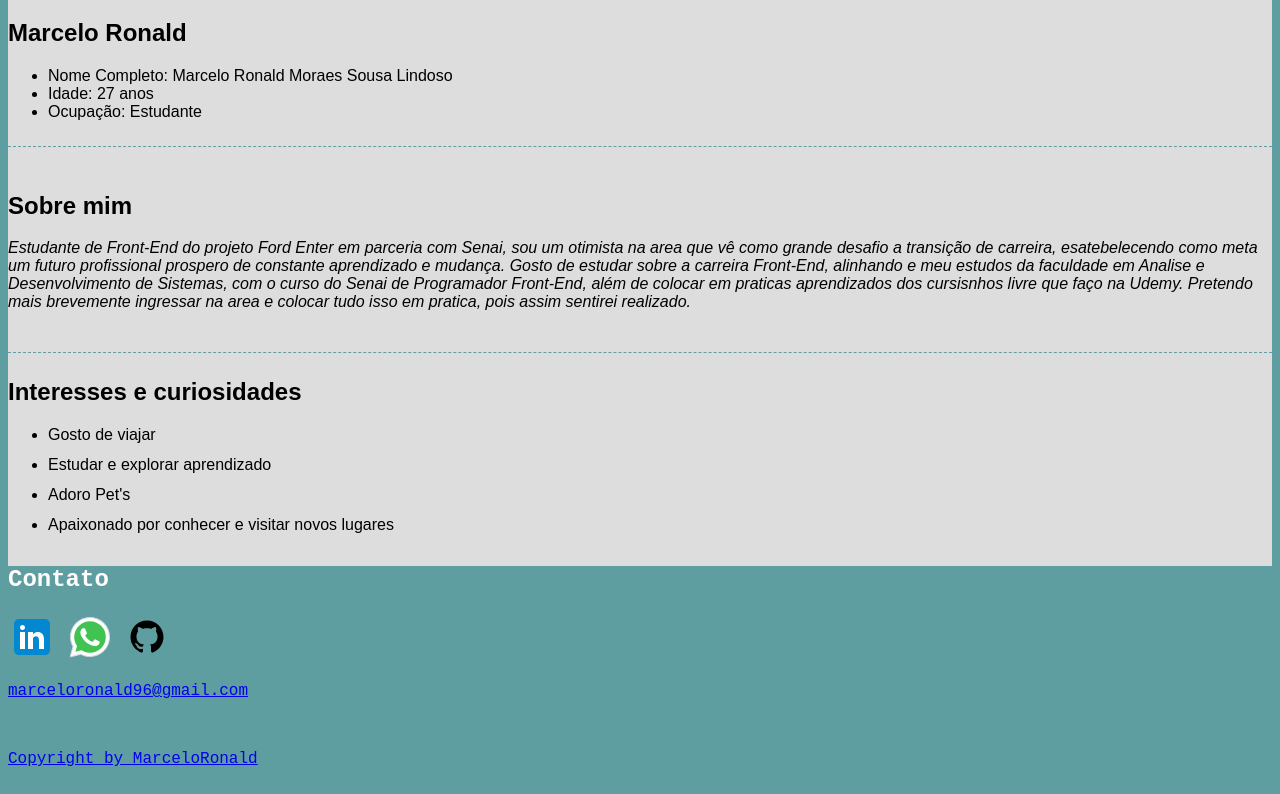
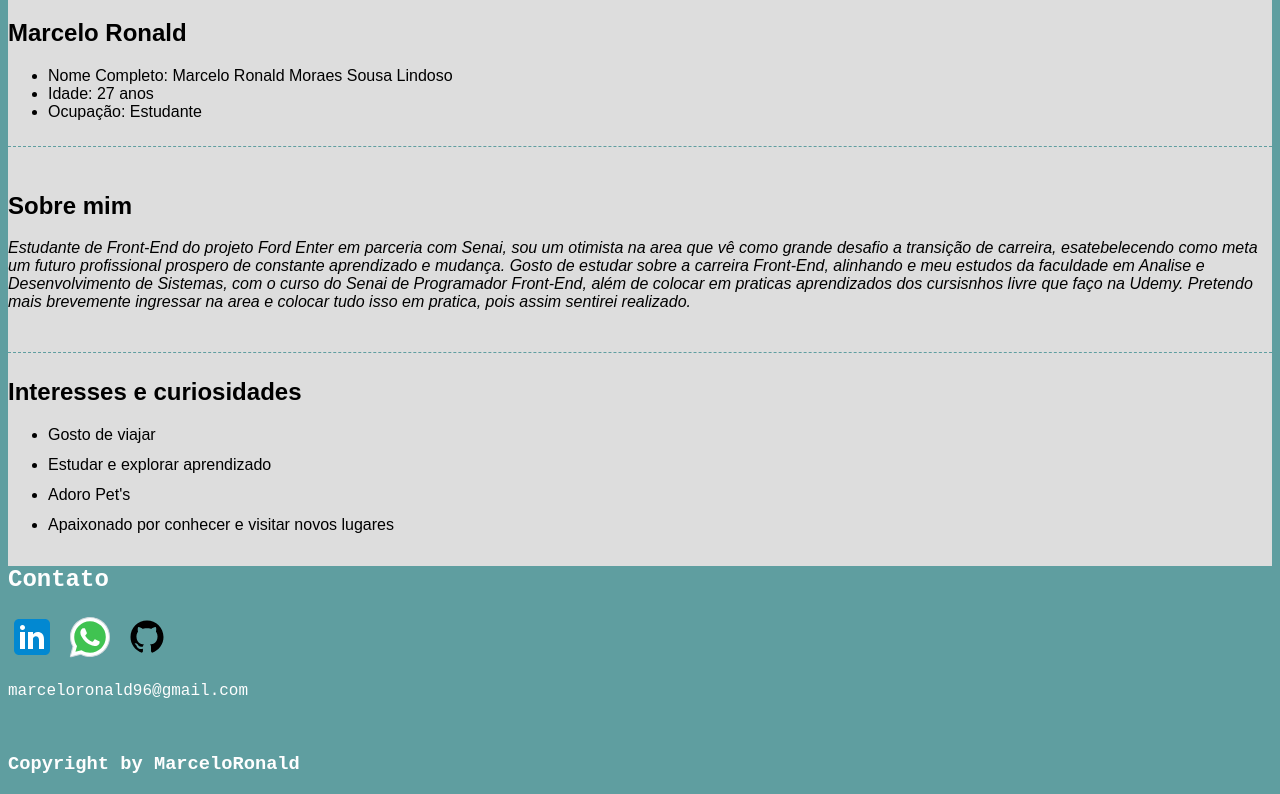
Before and after one commit to marceloronald96/avaliacao-frontend, a plain HTML site: page index.html in a window 1280 px wide. Shown: the part 325-1119 px from the top of the page. Drawn offline with Linux system fonts and the light colour scheme; files whose address does not match are found by name.

Commit message:
criação do zero e copyright

```diff
--- a/index.html
+++ b/index.html
@@ -54,10 +54,11 @@
     <h2>Contato</h2>
     <a href="//www.linkedin.com/in/marcelo-ronald/"><img src="./img/icons8-linkedin.svg" alt="Linkedin"></a>
     <a href="//wa.me/5511977310956?text=Ol%C3%A1%21+Ecnontrei+seu+perfil+atrav%C3%A9s+do+seu+site+oficial%2C+tenho+interesse+no+seu+curr%C3%ADculo%21"><img src="./img/icons8-whatsapp.svg" alt="Whatsapp"></a>
-    <a href="https://github.com/marceloronald96"><img src="./img/icons8-github (1).svg" alt="Github">
+    <a href="https://github.com/marceloronald96"><img src="./img/icons8-github (1).svg" alt="Github"></a>
     <p>marceloronald96@gmail.com</p><br>
 
-    <p>Copyright by MarceloRonald</p>
+    <h3 class="copyright">
+    <p> Copyright by MarceloRonald</p>
 
 </footer>
 
--- a/style.css
+++ b/style.css
@@ -51,10 +51,14 @@ header img {
 }
 
 .footer-profile {
-    display: ;
     text-align: start;
     font-family: 'Chivo Mono', monospace;
     font-size: 16px;
     color: rgb(254, 254, 254);
     background-color: cadetblue;
 }
+
+.copyright p {
+    display: flex;
+    text-align: center;
+}
```
